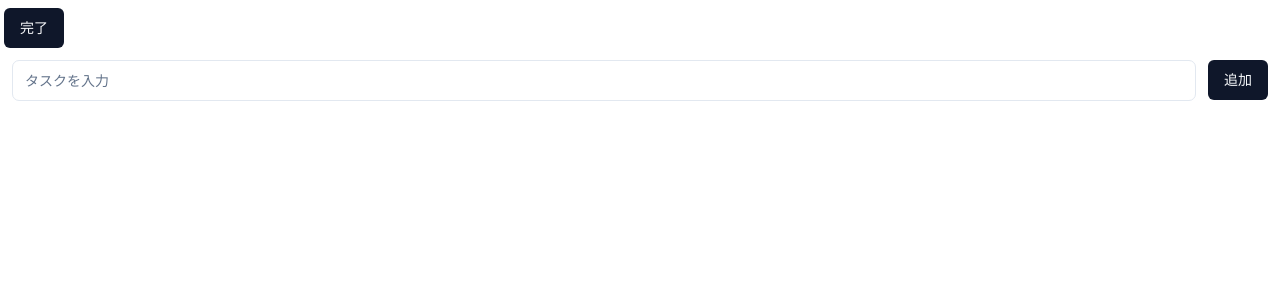
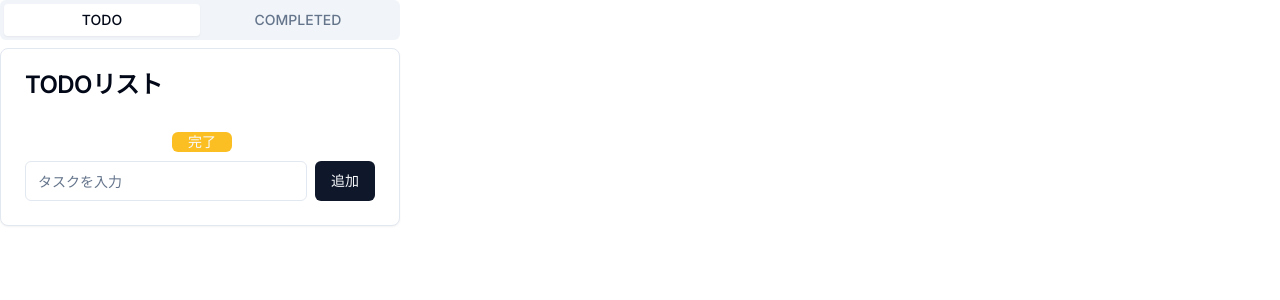
Before and after one commit to kuru-shu/TODO-APP, a Next.js app: page / in a window 1280 px wide. Both pictures are taken after a click on the button "追加". Shown: the top 300 px of the page. Built offline with nearby package versions, Linux system fonts and the light colour scheme.

Commit message:
画面上部にタブの追加 (#6)
* install tab

* install card

* fix style

* change directory

* fix default

```diff
--- a/package.json
+++ b/package.json
@@ -11,6 +11,7 @@
   },
   "dependencies": {
     "@radix-ui/react-slot": "^1.1.0",
+    "@radix-ui/react-tabs": "^1.1.0",
     "class-variance-authority": "^0.7.0",
     "clsx": "^2.1.1",
     "lucide-react": "^0.417.0",
--- a/src/app/(todo)/page.tsx
+++ /dev/null
@@ -1,11 +0,0 @@
-import AddTodo from '@/components/todo/addTodo';
-import TodoList from '@/components/todo/todoList';
-
-export default function Home() {
-  return (
-    <div>
-      <TodoList />
-      <AddTodo />
-    </div>
-  );
-}
--- a/src/app/completed/page.tsx
+++ /dev/null
@@ -1,5 +0,0 @@
-'use client';
-
-export default function Completed() {
-  return <div>完了リスト</div>;
-}
--- /dev/null
+++ b/src/app/page.tsx
@@ -0,0 +1,39 @@
+import CompletedList from '@/components/completed/completedList';
+import AddTodo from '@/components/todo/addTodo';
+import TodoList from '@/components/todo/todoList';
+import { Card, CardContent, CardHeader, CardTitle } from '@/components/ui/card';
+import { Tabs, TabsContent, TabsList, TabsTrigger } from '@/components/ui/tabs';
+
+export default function Home() {
+  return (
+    <div>
+      <Tabs defaultValue="TODO_LIST" className="w-[400px]">
+        <TabsList className="grid w-full grid-cols-2">
+          <TabsTrigger value="TODO_LIST">TODO</TabsTrigger>
+          <TabsTrigger value="COMPLETED_LIST">COMPLETED</TabsTrigger>
+        </TabsList>
+        <TabsContent value="TODO_LIST">
+          <Card>
+            <CardHeader>
+              <CardTitle>TODOリスト</CardTitle>
+            </CardHeader>
+            <CardContent className="space-y-2">
+              <TodoList />
+              <AddTodo />
+            </CardContent>
+          </Card>
+        </TabsContent>
+        <TabsContent value="COMPLETED_LIST">
+          <Card>
+            <CardHeader>
+              <CardTitle>完了リスト</CardTitle>
+            </CardHeader>
+            <CardContent className="space-y-2">
+              <CompletedList />
+            </CardContent>
+          </Card>
+        </TabsContent>
+      </Tabs>
+    </div>
+  );
+}
--- a/src/components/completed/completedList.tsx
+++ b/src/components/completed/completedList.tsx
@@ -8,7 +8,7 @@ const CompletedList: FC = () => {
   const completedList = useRecoilValue(completedListAtom);
 
   return (
-    <div>
+    <div className="text-center">
       <ul>
         {completedList.map((completedItem, index) => {
           return (
--- a/src/components/todo/addTodo.tsx
+++ b/src/components/todo/addTodo.tsx
@@ -6,7 +6,7 @@ import AddTodoForm from './addTodoForm';
 
 const AddTodo: FC = () => {
   return (
-    <div className="flex gap-3 m-3">
+    <div className="flex">
       <AddTodoForm />
       <AddButton />
     </div>
--- a/src/components/todo/addTodoForm.tsx
+++ b/src/components/todo/addTodoForm.tsx
@@ -14,7 +14,7 @@ const AddTodoForm: FC = () => {
       value={todoText}
       placeholder="タスクを入力"
       onChange={onChange}
-      className="peer w-full h-full bg-transparent text-blue-gray-700 font-sans font-normal outline outline-0 focus:outline-0 disabled:bg-blue-gray-50 disabled:border-0 transition-all placeholder-shown:border placeholder-shown:border-blue-gray-200 placeholder-shown:border-t-blue-gray-200 border focus:border-2 border-t-transparent focus:border-t-transparent text-sm px-3 py-2.5 rounded-[7px] border-blue-gray-200 focus:border-gray-900"
+      className="mr-2"
     />
   );
 };
--- a/src/components/todo/todoList.tsx
+++ b/src/components/todo/todoList.tsx
@@ -23,9 +23,12 @@ const TodoList: FC = () => {
       <ul>
         {todoList.map((todoItem, index) => {
           return (
-            <li key={index} className="mt-2">
+            <li key={index} className="mt-2 text-center">
               <span className="mr-1">{todoItem}</span>
-              <Button className="" onClick={() => onClick(index, todoItem)}>
+              <Button
+                className="h-5 bg-amber-400	hover:bg-amber-500"
+                onClick={() => onClick(index, todoItem)}
+              >
                 完了
               </Button>
             </li>
--- /dev/null
+++ b/src/components/ui/card.tsx
@@ -0,0 +1,79 @@
+import * as React from "react"
+
+import { cn } from "@/lib/utils"
+
+const Card = React.forwardRef<
+  HTMLDivElement,
+  React.HTMLAttributes<HTMLDivElement>
+>(({ className, ...props }, ref) => (
+  <div
+    ref={ref}
+    className={cn(
+      "rounded-lg border bg-card text-card-foreground shadow-sm",
+      className
+    )}
+    {...props}
+  />
+))
+Card.displayName = "Card"
+
+const CardHeader = React.forwardRef<
+  HTMLDivElement,
+  React.HTMLAttributes<HTMLDivElement>
+>(({ className, ...props }, ref) => (
+  <div
+    ref={ref}
+    className={cn("flex flex-col space-y-1.5 p-6", className)}
+    {...props}
+  />
+))
+CardHeader.displayName = "CardHeader"
+
+const CardTitle = React.forwardRef<
+  HTMLParagraphElement,
+  React.HTMLAttributes<HTMLHeadingElement>
+>(({ className, ...props }, ref) => (
+  <h3
+    ref={ref}
+    className={cn(
+      "text-2xl font-semibold leading-none tracking-tight",
+      className
+    )}
+    {...props}
+  />
+))
+CardTitle.displayName = "CardTitle"
+
+const CardDescription = React.forwardRef<
+  HTMLParagraphElement,
+  React.HTMLAttributes<HTMLParagraphElement>
+>(({ className, ...props }, ref) => (
+  <p
+    ref={ref}
+    className={cn("text-sm text-muted-foreground", className)}
+    {...props}
+  />
+))
+CardDescription.displayName = "CardDescription"
+
+const CardContent = React.forwardRef<
+  HTMLDivElement,
+  React.HTMLAttributes<HTMLDivElement>
+>(({ className, ...props }, ref) => (
+  <div ref={ref} className={cn("p-6 pt-0", className)} {...props} />
+))
+CardContent.displayName = "CardContent"
+
+const CardFooter = React.forwardRef<
+  HTMLDivElement,
+  React.HTMLAttributes<HTMLDivElement>
+>(({ className, ...props }, ref) => (
+  <div
+    ref={ref}
+    className={cn("flex items-center p-6 pt-0", className)}
+    {...props}
+  />
+))
+CardFooter.displayName = "CardFooter"
+
+export { Card, CardHeader, CardFooter, CardTitle, CardDescription, CardContent }
--- /dev/null
+++ b/src/components/ui/tabs.tsx
@@ -0,0 +1,55 @@
+"use client"
+
+import * as React from "react"
+import * as TabsPrimitive from "@radix-ui/react-tabs"
+
+import { cn } from "@/lib/utils"
+
+const Tabs = TabsPrimitive.Root
+
+const TabsList = React.forwardRef<
+  React.ElementRef<typeof TabsPrimitive.List>,
+  React.ComponentPropsWithoutRef<typeof TabsPrimitive.List>
+>(({ className, ...props }, ref) => (
+  <TabsPrimitive.List
+    ref={ref}
+    className={cn(
+      "inline-flex h-10 items-center justify-center rounded-md bg-muted p-1 text-muted-foreground",
+      className
+    )}
+    {...props}
+  />
+))
+TabsList.displayName = TabsPrimitive.List.displayName
+
+const TabsTrigger = React.forwardRef<
+  React.ElementRef<typeof TabsPrimitive.Trigger>,
+  React.ComponentPropsWithoutRef<typeof TabsPrimitive.Trigger>
+>(({ className, ...props }, ref) => (
+  <TabsPrimitive.Trigger
+    ref={ref}
+    className={cn(
+      "inline-flex items-center justify-center whitespace-nowrap rounded-sm px-3 py-1.5 text-sm font-medium ring-offset-background transition-all focus-visible:outline-none focus-visible:ring-2 focus-visible:ring-ring focus-visible:ring-offset-2 disabled:pointer-events-none disabled:opacity-50 data-[state=active]:bg-background data-[state=active]:text-foreground data-[state=active]:shadow-sm",
+      className
+    )}
+    {...props}
+  />
+))
+TabsTrigger.displayName = TabsPrimitive.Trigger.displayName
+
+const TabsContent = React.forwardRef<
+  React.ElementRef<typeof TabsPrimitive.Content>,
+  React.ComponentPropsWithoutRef<typeof TabsPrimitive.Content>
+>(({ className, ...props }, ref) => (
+  <TabsPrimitive.Content
+    ref={ref}
+    className={cn(
+      "mt-2 ring-offset-background focus-visible:outline-none focus-visible:ring-2 focus-visible:ring-ring focus-visible:ring-offset-2",
+      className
+    )}
+    {...props}
+  />
+))
+TabsContent.displayName = TabsPrimitive.Content.displayName
+
+export { Tabs, TabsList, TabsTrigger, TabsContent }
```
Also changed, not shown: 1 other file (tests, documents, lock files or other folders).
